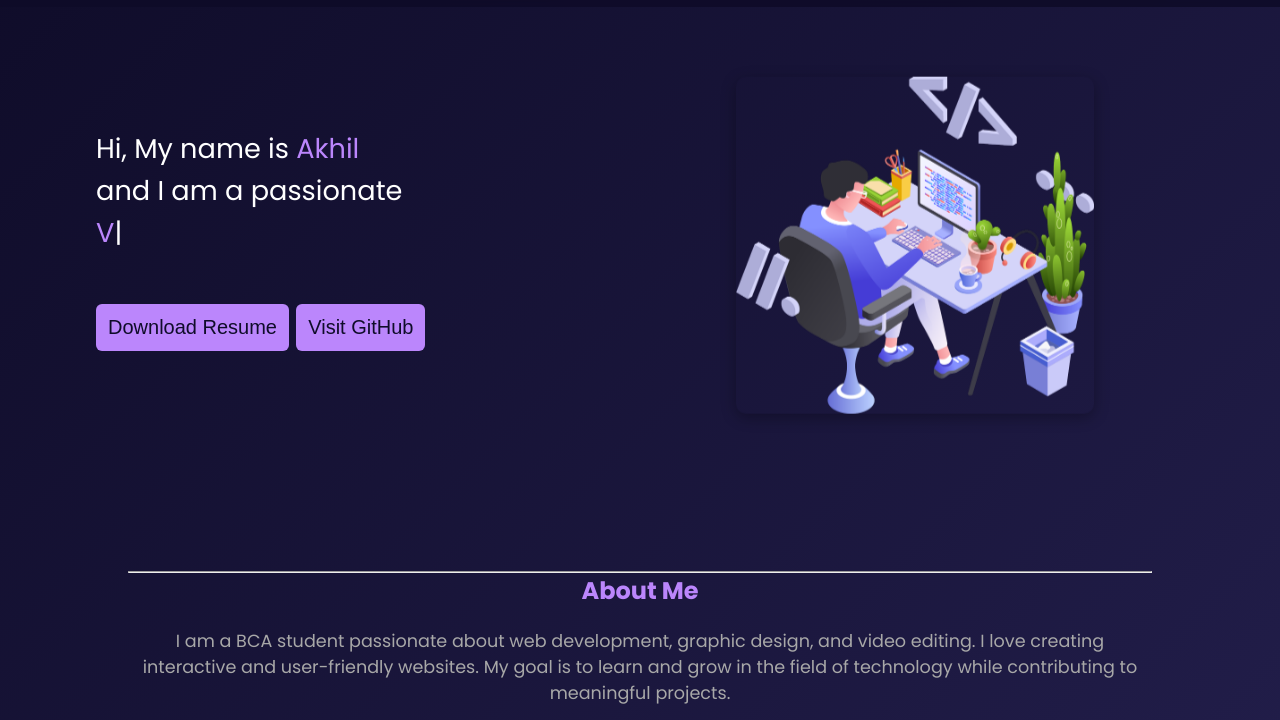
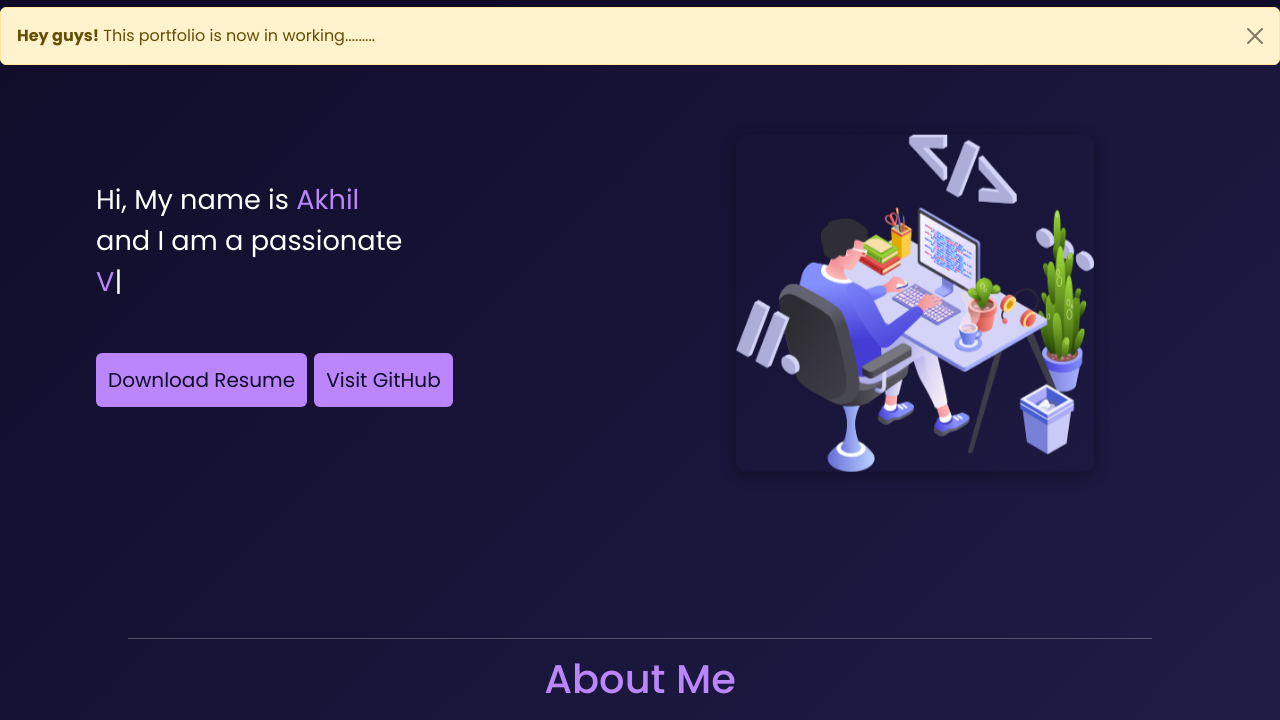
Before and after one commit to Akhil-Is-All/portfolio, a plain HTML site: page index.html in a window 1280 px wide. Shown: the part 73-793 px from the top of the page. Drawn offline with nearby package versions, Linux system fonts and the light colour scheme.

Commit message:
Updated portfolio design

```diff
--- a/index.html
+++ b/index.html
@@ -10,6 +10,8 @@
       href="https://fonts.googleapis.com/css2?family=Poppins:ital,wght@0,100;0,200;0,300;0,400;0,500;0,600;0,700;0,800;0,900;1,100;1,200;1,300;1,400;1,500;1,600;1,700;1,800;1,900&display=swap"
       rel="stylesheet"
     />
+    <link href="https://cdn.jsdelivr.net/npm/bootstrap@5.3.3/dist/css/bootstrap.min.css" rel="stylesheet" integrity="sha384-QWTKZyjpPEjISv5WaRU9OFeRpok6YctnYmDr5pNlyT2bRjXh0JMhjY6hW+ALEwIH" crossorigin="anonymous">
+  </head>
     <link
       rel="stylesheet"
       href="https://cdnjs.cloudflare.com/ajax/libs/font-awesome/6.0.0/css/all.min.css"
@@ -43,6 +45,11 @@
         </div>
       </nav>
     </header>
+
+    <div class="alert alert-warning alert-dismissible fade show" role="alert">
+      <strong>Hey guys!</strong> This portfolio is now in working.........
+      <button type="button" class="btn-close" data-bs-dismiss="alert" aria-label="Close"></button>
+    </div>
     <main>
       <!-- Home Section -->
       <section class="firstsection">
@@ -238,7 +245,7 @@
       </div>
     </footer>
 
-
+    <script src="https://cdn.jsdelivr.net/npm/bootstrap@5.3.3/dist/js/bootstrap.bundle.min.js" integrity="sha384-YvpcrYf0tY3lHB60NNkmXc5s9fDVZLESaAA55NDzOxhy9GkcIdslK1eN7N6jIeHz" crossorigin="anonymous"></script>
 
     <script src="https://unpkg.com/typed.js@2.1.0/dist/typed.umd.js"></script>
     <script src="script.js"></script>
```
